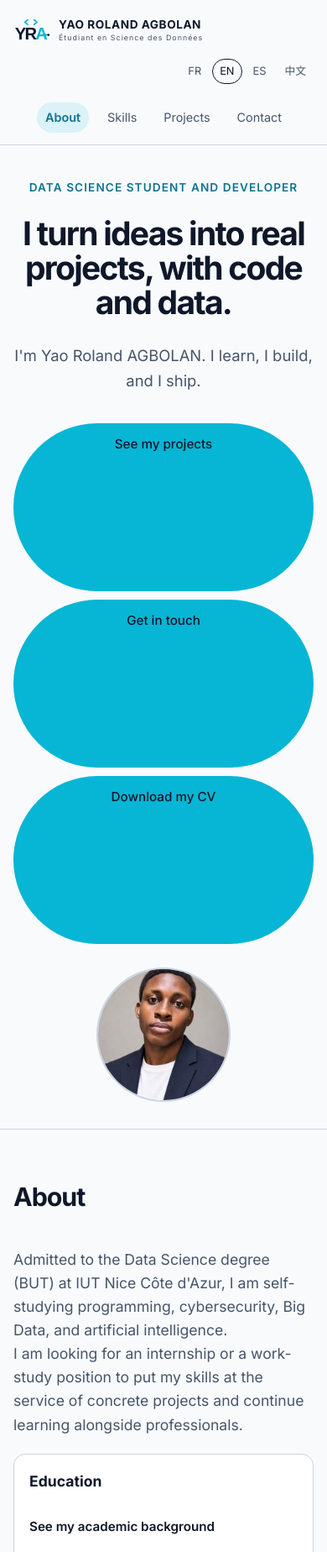
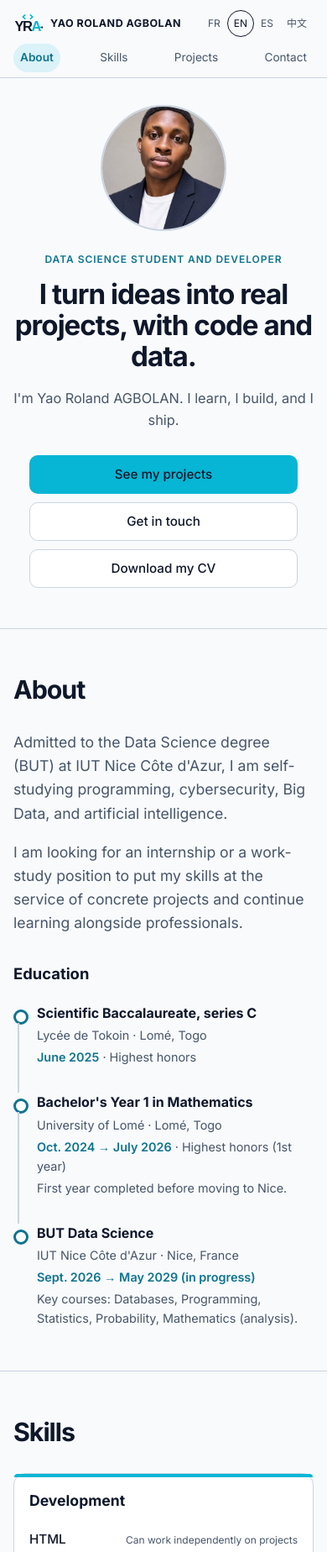
Before and after one commit to AnonymaxxL/portfolio, a plain HTML site: page index.html in a window 390 px wide. Shown: the top 1848 px of the page at 84% size. Drawn offline with Linux system fonts and the light colour scheme.

Commit message:
Corrige l'affichage mobile, ordonne le parcours et harmonise les boutons
Co-Authored-By: Claude Sonnet 5.5 <noreply@anthropic.com>
Claude-Session: https://claude.ai/code/session_01AUNzejKFxL1HRXsenQRm99

```diff
--- a/index.html
+++ b/index.html
@@ -71,8 +71,8 @@
         <p class="lead" data-i18n="hero_text">Je m'appelle Yao Roland AGBOLAN. J'apprends, je construis et je publie.</p>
         <div class="actions hero-actions">
           <a class="btn btn-primary" href="#projects" data-i18n="hero_cta">Voir mes projets</a>
-          <a class="btn btn-primary" href="#contact" data-i18n="hero_cta2">Me contacter</a>
-          <a class="btn btn-primary" href="cv.pdf.jpeg" data-i18n="hero_cv">Télécharger mon CV</a>
+          <a class="btn btn-ghost" href="#contact" data-i18n="hero_cta2">Me contacter</a>
+          <a class="btn btn-ghost" href="cv.pdf.jpeg" download="CV-Yao-Roland-AGBOLAN.jpeg" data-i18n="hero_cv">Télécharger mon CV</a>
         </div>
       </div>
       <div class="hero-image">
@@ -87,30 +87,27 @@
           <p data-i18n="about_text">Admis en BUT Science des Données à l'IUT Nice Côte d'Azur, je me forme en autodidacte à la programmation, à la cybersécurité, au Big Data et à l'intelligence artificielle.</p>
           <p data-i18n="about_text2">Je recherche un stage ou une alternance pour mettre mes compétences au service de projets concrets et continuer à apprendre aux côtés de professionnels.</p>
         </div>
-        <div class="education-card">
+        <div class="education">
           <h3 data-i18n="education_title">Éducation</h3>
-          <details class="education-accordion">
-            <summary class="education-summary" data-i18n="edu_see_more">Voir mon parcours scolaire</summary>
-            <div class="education-body">
-              <div class="education-item">
+          <ol class="timeline">
+          <li class="education-item">
+            <h4 data-i18n="edu_bac">Baccalauréat Scientifique, série C</h4>
+            <p><span data-i18n="edu_bac_school">Lycée de Tokoin</span> · <span data-i18n="edu_bac_location">Lomé, Togo</span></p>
+            <p><span class="edu-date" data-i18n="edu_bac_date">Juin 2025</span> · <span data-i18n="edu_bac_mention">Mention Très bien</span></p>
+          </li>
+          <li class="education-item">
+            <h4 data-i18n="edu_license">Licence 1 en Mathématiques</h4>
+            <p><span data-i18n="edu_license_school">Université de Lomé</span> · <span data-i18n="edu_license_location">Lomé, Togo</span></p>
+            <p><span class="edu-date" data-i18n="edu_license_date">Oct. 2024 → Juil. 2026</span> · <span data-i18n="edu_license_mention">Mention Très bien (1ère année)</span></p>
+            <p data-i18n="edu_license_note">Première année effectuée avant mon arrivée à Nice.</p>
+          </li>
+          <li class="education-item">
             <h4 data-i18n="edu_degree">BUT Science des Données</h4>
             <p><span data-i18n="edu_school">IUT Nice Côte d'Azur</span> · <span data-i18n="edu_location">Nice, France</span></p>
             <p><span class="edu-date" data-i18n="edu_date_current">Sept. 2026 → Mai 2029 (en cours)</span></p>
             <p data-i18n="edu_courses">Cours clés : Bases de données, Programmation, Statistiques, Probabilités, Mathématiques (analyse).</p>
-              </div>
-              <div class="education-item edu-divider">
-                <h4 data-i18n="edu_bac">Baccalauréat Scientifique, série C</h4>
-                <p><span data-i18n="edu_bac_school">Lycée de Tokoin</span> · <span data-i18n="edu_bac_location">Lomé, Togo</span></p>
-                <p><span class="edu-date" data-i18n="edu_bac_date">Juin 2025</span> · <span data-i18n="edu_bac_mention">Mention Très bien</span></p>
-              </div>
-              <div class="education-item">
-                <h4 data-i18n="edu_license">Licence 1 en Mathématiques</h4>
-                <p><span data-i18n="edu_license_school">Université de Lomé</span> · <span data-i18n="edu_license_location">Lomé, Togo</span></p>
-                <p><span class="edu-date" data-i18n="edu_license_date">Oct. 2024 → Juil. 2026</span> · <span data-i18n="edu_license_mention">Mention Très bien (1ère année)</span></p>
-                <p data-i18n="edu_license_note">Première année effectuée avant mon arrivée à Nice.</p>
-              </div>
-            </div>
-          </details>
+          </li>
+          </ol>
         </div>
       </div>
     </section>
@@ -256,7 +253,7 @@
           <p class="tags" data-i18n="p1_skills">Python · FastAPI · React · TypeScript · PostgreSQL · PWA · Sécurité · RGPD</p>
           <div class="project-links">
             <a class="btn btn-ghost project-link" href="https://github.com/AnonymaxxL/joxial-pwa" target="_blank" rel="noopener noreferrer" data-i18n="p1_link_code">Voir le code Joxial</a>
-            <a class="btn btn-ghost project-link disabled" href="#" data-i18n="p1_link_demo">Démo bientôt disponible</a>
+            <span class="btn btn-ghost project-link disabled" data-i18n="p1_link_demo">Démo bientôt disponible</span>
           </div>
         </article>
 
@@ -276,8 +273,8 @@
           </details>
           <p class="tags" data-i18n="p2_skills">Python · HTML · CSS · JavaScript</p>
           <div class="project-links">
-            <a class="btn btn-ghost project-link disabled" href="#" data-i18n="p2_link_code">Code bientôt disponible</a>
-            <a class="btn btn-ghost project-link disabled" href="#" data-i18n="p2_link_demo">Démo bientôt disponible</a>
+            <span class="btn btn-ghost project-link disabled" data-i18n="p2_link_code">Code bientôt disponible</span>
+            <span class="btn btn-ghost project-link disabled" data-i18n="p2_link_demo">Démo bientôt disponible</span>
           </div>
         </article>
 
@@ -297,8 +294,8 @@
           </details>
           <p class="tags" data-i18n="p3_skills">HTML · CSS · JavaScript · Python</p>
           <div class="project-links">
-            <a class="btn btn-ghost project-link disabled" href="#" data-i18n="p3_link_code">Code bientôt disponible</a>
-            <a class="btn btn-ghost project-link disabled" href="#" data-i18n="p3_link_demo">Démo bientôt disponible</a>
+            <span class="btn btn-ghost project-link disabled" data-i18n="p3_link_code">Code bientôt disponible</span>
+            <span class="btn btn-ghost project-link disabled" data-i18n="p3_link_demo">Démo bientôt disponible</span>
           </div>
         </article>
 
@@ -338,10 +335,12 @@
             <p class="form-note" data-i18n="form_privacy">Les informations saisies sont transmises à Formspree pour que je puisse recevoir ton message. N’envoie pas d’informations sensibles.</p>
           </form>
         </details>
+        <div class="contact-links">
           <a class="btn btn-ghost" href="https://github.com/AnonymaxxL" target="_blank" rel="noopener noreferrer">GitHub</a>
           <a class="btn btn-ghost" href="https://www.linkedin.com/in/landro-agbolan-50a87044b/" target="_blank" rel="noopener noreferrer">LinkedIn</a>
           <a class="btn btn-ghost" href="https://www.youtube.com/@anonymaxxl" target="_blank" rel="noopener noreferrer">YouTube</a>
           <a class="btn btn-ghost" href="tel:+33746106357"><span data-i18n="contact_phone_label">Téléphone</span> : 07 46 10 63 57</a>
+        </div>
         <p class="contact-location"><span data-i18n="contact_location_label">Ville</span> : Nice, France</p>
       </div>
     </section>
--- a/style.css
+++ b/style.css
@@ -77,7 +77,6 @@ a:focus-visible, button:focus-visible, summary:focus-visible {
 /* Hero */
 .hero {
   padding: clamp(72px, 14vw, 160px) var(--gutter) clamp(56px, 9vw, 110px);
-  max-width: 1100px;
 }
 .kicker {
   font-size: 0.85rem; letter-spacing: 0.08em; text-transform: uppercase;
@@ -94,7 +93,8 @@ a:focus-visible, button:focus-visible, summary:focus-visible {
 .actions { display: flex; flex-wrap: wrap; gap: 12px; margin-top: 36px; }
 
 .btn {
-  display: inline-block; padding: 13px 24px; border-radius: 999px;
+  display: inline-flex; align-items: center; justify-content: center; text-align: center;
+  min-height: 44px; padding: 10px 20px; border: 1px solid transparent; border-radius: 10px;
   max-width: 100%; overflow-wrap: anywhere;
   font-weight: 500; font-size: 0.95rem; font-family: inherit; line-height: inherit;
   transition: transform .15s, background .15s;
@@ -103,7 +103,8 @@ a:focus-visible, button:focus-visible, summary:focus-visible {
 .btn:disabled { cursor: not-allowed; }
 .btn-primary { background: var(--accent); color: var(--ink); }
 .btn-primary:hover { background: #22D3EE; }
-.btn-ghost { border: 1px solid var(--ink); background: transparent; }
+.btn-ghost { border-color: var(--line); background: var(--surface); }
+.btn-ghost:not(.disabled):hover { border-color: var(--ink); }
 .btn-ghost:disabled { border-color: var(--line); color: var(--muted); }
 
 /* Sections */
@@ -121,7 +122,7 @@ a:focus-visible, button:focus-visible, summary:focus-visible {
 }
 .reveal-enabled .reveal-on-scroll.is-visible { opacity: 1; transform: translateY(0); }
 
-.grid { display: grid; grid-template-columns: repeat(auto-fit, minmax(min(100%, 280px), 1fr)); gap: 24px; }
+.grid { align-items: stretch; display: grid; grid-template-columns: repeat(auto-fit, minmax(min(100%, 280px), 1fr)); gap: 24px; }
 .card {
   background: var(--surface); border: 1px solid var(--line);
   border-radius: var(--radius); padding: 28px;
@@ -190,7 +191,9 @@ a:focus-visible, button:focus-visible, summary:focus-visible {
 .form-field input:focus-visible, .form-field textarea:focus-visible {
   outline: 3px solid var(--accent-strong); outline-offset: 2px;
 }
-.form-submit { border: 0; cursor: pointer; font-family: inherit; }
+.form-submit { cursor: pointer; font-family: inherit; }
+.contact-links { display: flex; flex-wrap: wrap; gap: 12px; flex-basis: 100%; }
+.contact-location { flex-basis: 100%; }
 .form-note { margin-top: 14px; font-size: 0.85rem !important; }
 
 .site-footer {
@@ -320,57 +323,47 @@ a:focus-visible, button:focus-visible, summary:focus-visible {
   padding-top: 14px;
   border-top: 1px solid var(--line);
   display: flex;
-  gap: 10px;
+  flex-wrap: wrap;
+  gap: 8px;
 }
-.project-link { text-align: center; }
-.project-link.disabled { opacity: 0.5; cursor: not-allowed; }
+.project-link { flex: 1 1 170px; font-size: 0.85rem; padding: 8px 12px; }
+.project-link.disabled { border-style: dashed; background: transparent; color: var(--muted); cursor: default; }
+.btn.disabled:hover { transform: none; }
 
 /* Badge variants */
+.project-card .badge { align-self: flex-start; }
 .badge-wip { background: #CFFAFE; color: #0F172A; }
 .badge-done { background: #D1FAE5; color: #065F46; }
 .badge-upcoming { background: #FEF3C7; color: #92400E; }
 
-/* Education - clickable accordion */
+/* Parcours : frise chronologique */
 .about-grid {
   display: grid;
-  grid-template-columns: 1fr 320px;
-  gap: 32px;
+  grid-template-columns: minmax(0, 1fr) minmax(0, 1fr);
+  gap: clamp(32px, 5vw, 72px);
   align-items: start;
 }
-.education-card {
-  background: var(--surface);
-  border: 1px solid var(--line);
-  border-radius: var(--radius);
-  padding: 24px;
-  position: sticky;
-  top: 100px;
+.about-text p + p { margin-top: 18px; }
+.education h3 { margin-bottom: 20px; font-size: 1.15rem; }
+.timeline { list-style: none; }
+.education-item { position: relative; padding: 0 0 28px 28px; }
+.education-item::before {
+  content: ""; position: absolute; left: 0; top: 7px;
+  width: 12px; height: 12px; border-radius: 50%;
+  background: var(--surface); border: 3px solid var(--accent-strong);
 }
-.education-card h3 { margin-bottom: 16px; font-size: 1.1rem; }
-.education-accordion summary {
-  font-size: 0.95rem; font-weight: 600; color: var(--ink);
-  list-style: none; cursor: pointer; padding: 12px 0;
+.education-item::after {
+  content: ""; position: absolute; left: 5px; top: 23px; bottom: 0;
+  width: 2px; background: var(--line);
 }
-.education-accordion summary::-webkit-details-marker { display: none; }
-.education-accordion[open] summary { margin-bottom: 16px; }
-.education-body { display: flex; flex-direction: column; gap: 16px; }
-.education-item { padding: 12px 0; border-bottom: 1px solid var(--line); }
-.education-item:last-child { border-bottom: 0; }
-.education-item.edu-divider { border-top: 1px solid var(--line); margin-top: 8px; padding-top: 16px; }
-.education-item h4 { font-size: 1rem; margin-bottom: 4px; color: var(--ink); }
-.education-item p { margin: 3px 0; font-size: 0.9rem; color: var(--muted); }
-.edu-date { font-family: "Inter", sans-serif; font-size: 0.85rem; color: var(--accent-strong); font-weight: 500; }
+.education-item:last-child { padding-bottom: 0; }
+.education-item:last-child::after { display: none; }
+.education-item h4 { font-size: 1rem; line-height: 1.4; margin-bottom: 4px; }
+.about .education-item p { margin: 3px 0; font-size: 0.9rem; }
+.about .education-item .edu-date { color: var(--accent-strong); font-weight: 600; }
 
-/* Hero actions */
-.hero-actions {
-  display: flex;
-  gap: 12px;
-  flex-wrap: wrap;
-  justify-content: center;
-}
-.hero-actions .btn {
-  flex: 1 1 200px;
-  text-align: center;
-}
+/* Boutons du haut */
+.hero-actions .btn { min-width: 190px; }
 
 /* Skills - styled */
 .skills-grid {
@@ -399,7 +392,7 @@ a:focus-visible, button:focus-visible, summary:focus-visible {
 .skill-group h3 { margin-bottom: 20px; font-size: 1.1rem; display: flex; align-items: center; gap: 8px; }
 .skill-list { list-style: none; display: grid; gap: 14px; }
 .skill-list li {
-  display: flex; flex-direction: column; gap: 6px;
+  display: flex; flex-direction: column; align-items: stretch; gap: 6px;
   padding-bottom: 0; border-bottom: 0;
 }
 .skill-list li .skill-row {
@@ -423,45 +416,51 @@ a:focus-visible, button:focus-visible, summary:focus-visible {
 
 /* Mobile & Tablet */
 @media (max-width: 900px) {
-  .site-header { flex-wrap: wrap; gap: 12px; padding: 14px var(--gutter); }
-  .logo { gap: 10px; }
-  .logo img { width: 44px; height: 44px; }
-  .logo-copy strong { font-size: 0.85rem; }
-  .logo-copy small { font-size: 0.55rem; }
-  .nav {
-    order: 3; width: 100%; justify-content: center; gap: 8px 12px;
-    flex-wrap: wrap; margin-top: 10px;
-  }
-  .nav a { font-size: 0.9rem; padding: 6px 10px; }
-  .lang { margin-left: auto; }
+  section[id] { scroll-margin-top: 112px; }
+  .site-header { flex-wrap: wrap; gap: 6px 12px; padding: 10px var(--gutter) 6px; }
+  .logo { gap: 8px; }
+  .logo img { width: 36px; height: 36px; }
+  .logo-copy strong { font-size: 0.78rem; }
+  .logo-copy small { font-size: 0.62rem; letter-spacing: 0.04em; }
+  .nav { order: 3; width: 100%; justify-content: space-between; gap: 4px; }
+  .nav a { font-size: 0.85rem; padding: 6px 8px; white-space: nowrap; }
+  .lang { margin-left: auto; gap: 0; }
+  .lang button { padding: 5px 7px; font-size: 0.75rem; }
 
-  .hero { flex-direction: column; text-align: center; padding: clamp(48px, 10vw, 96px) var(--gutter) clamp(40px, 8vw, 80px); gap: 28px; }
-  .hero-content { order: 1; }
-  .hero-image { order: 2; flex: none; width: 100%; justify-content: center; }
-  .profile-photo { width: 180px; height: 180px; margin: 0 auto; }
-  .hero-actions { flex-direction: column; gap: 10px; }
-  .hero-actions .btn { width: 100%; text-align: center; }
+  .hero { flex-direction: column; text-align: center; padding: 32px var(--gutter) 48px; gap: 24px; }
+  .hero-content { order: 2; flex: none; width: 100%; min-width: 0; }
+  .hero-image { order: 1; flex: none; width: 100%; min-width: 0; }
+  .profile-photo { width: 150px; height: 150px; }
+  .kicker { font-size: 0.75rem; margin-bottom: 14px; }
+  .lead { margin: 18px auto 0; font-size: 1.02rem; }
+  .hero h1 { margin: 0 auto; }
+  .actions { margin-top: 28px; }
+  .hero-actions { flex-direction: column; align-items: center; gap: 10px; }
+  .hero-actions .btn { width: 100%; max-width: 320px; }
 
   .grid { grid-template-columns: 1fr; gap: 20px; }
   .card { padding: 24px; }
   .project-media { height: 150px; margin-bottom: 12px; }
   .step-image { max-height: 160px; }
 
-  .about-grid { grid-template-columns: 1fr; gap: 24px; }
-  .education-card { position: static; padding: 20px; }
-  .education-card h3 { font-size: 1.1rem; }
+  .about-grid { grid-template-columns: 1fr; gap: 32px; }
 
   .skills-grid { grid-template-columns: 1fr; gap: 20px; }
   .skill-group { padding: 22px; }
 
-  .contact-actions { flex-direction: column; gap: 14px; }
+  .contact-actions { flex-direction: column; align-items: stretch; gap: 12px; }
   .contact-disclosure { flex: 1 1 auto; width: 100%; }
   .contact-disclosure[open] { flex: 1 1 100%; max-width: 100%; }
   .contact-toggle { width: 100%; justify-content: space-between; }
   .contact-form { max-width: 100%; }
+  .contact-toggle { font-size: 0.85rem; padding-inline: 16px; }
+  .contact-links { display: grid; grid-template-columns: repeat(3, minmax(0, 1fr)); gap: 10px; flex-basis: auto; }
+  .contact-links .btn { padding-inline: 8px; font-size: 0.85rem; }
+  .contact-links a:last-child { grid-column: 1 / -1; }
+  .contact-location { flex-basis: auto; text-align: center; }
 
   .project-links { flex-direction: column; gap: 8px; }
-  .project-link { width: 100%; }
+  .project-link { flex: none; width: 100%; }
 
   .tags { font-size: 0.75rem; padding-top: 10px; }
   .step-caption { font-size: 0.85rem; }
@@ -469,20 +468,36 @@ a:focus-visible, button:focus-visible, summary:focus-visible {
 
 @media (max-width: 480px) {
   :root { --gutter: clamp(16px, 4vw, 32px); }
-  .hero h1 { font-size: clamp(1.8rem, 10vw, 2.6rem); }
-  .hero { padding: clamp(40px, 8vw, 80px) var(--gutter) clamp(32px, 6vw, 64px); }
-  .profile-photo { width: 160px; height: 160px; }
+  .hero h1 { font-size: clamp(1.75rem, 8.5vw, 2.4rem); line-height: 1.12; letter-spacing: -0.03em; }
+  .logo-copy small { display: none; }
+  .section { padding: 48px var(--gutter); }
+  .section h2 { margin-bottom: 24px; }
   .card { padding: 20px; }
   .project-media { height: 140px; }
   .step-image { max-height: 140px; }
-  .about-grid { gap: 20px; }
-  .education-card { padding: 18px; }
   .skill-group { padding: 18px; }
-  .skill-list li .skill-row { flex-direction: column; align-items: flex-start; gap: 4px; }
-  .skill-level { text-align: left; margin-top: 2px; }
-  .contact-actions { gap: 12px; }
   .form-field { margin-bottom: 16px; }
   .site-footer { padding: 24px var(--gutter); font-size: 0.8rem; }
+}
+
+/* Contenu centré sur grand écran */
+@media (min-width: 901px) {
+  .site-header, .hero, .section, .site-footer { padding-inline: max(var(--gutter), calc((100% - 1160px) / 2)); }
+  .hero { justify-content: space-between; padding-block: clamp(64px, 8vw, 112px); }
+  .hero h1 { font-size: clamp(2.8rem, 5vw, 4.2rem); }
+  .profile-photo { width: 300px; height: 300px; }
+  .projects .grid { grid-template-columns: repeat(2, minmax(0, 1fr)); }
+  .project-media { height: 240px; }
+}
+
+@media (max-width: 360px) {
+  .logo img { width: 28px; height: 28px; }
+  .logo-copy strong { font-size: 0.66rem; letter-spacing: 0; }
+  .lang button { padding: 4px 4px; font-size: 0.7rem; }
+  .nav { gap: 0; }
+  .nav a { font-size: 0.74rem; padding: 6px 3px; }
+  .contact-toggle { font-size: 0.78rem; padding-inline: 10px; }
+  .contact-links { grid-template-columns: 1fr; }
 }
 
 @media (prefers-reduced-motion: reduce) {
--- a/translations.js
+++ b/translations.js
@@ -76,7 +76,6 @@ const translations = {
     edu_school: "IUT Nice Côte d'Azur",
     edu_location: "Nice, France",
     edu_status: "En cours",
-    edu_see_more: "Voir mon parcours scolaire",
     edu_date_current: "Sept. 2026 → Mai 2029 (en cours)",
     edu_courses: "Cours clés : Bases de données, Programmation, Statistiques, Probabilités, Mathématiques (analyse).",
     edu_bac: "Baccalauréat Scientifique, série C",
@@ -180,7 +179,6 @@ const translations = {
     edu_school: "IUT Nice Côte d'Azur",
     edu_location: "Nice, France",
     edu_status: "In progress",
-    edu_see_more: "See my academic background",
     edu_date_current: "Sept. 2026 → May 2029 (in progress)",
     edu_courses: "Key courses: Databases, Programming, Statistics, Probability, Mathematics (analysis).",
     edu_bac: "Scientific Baccalaureate, series C",
@@ -284,7 +282,6 @@ const translations = {
     edu_school: "IUT Nice Côte d'Azur",
     edu_location: "Nice, Francia",
     edu_status: "En curso",
-    edu_see_more: "Ver mi trayectoria académica",
     edu_date_current: "Sep. 2026 → May. 2029 (en curso)",
     edu_courses: "Cursos clave: Bases de datos, Programación, Estadística, Probabilidad, Matemáticas (análisis).",
     edu_bac: "Bachillerato Científico, serie C",
@@ -388,7 +385,6 @@ const translations = {
     edu_school: "IUT Nice Côte d'Azur",
     edu_location: "法国尼斯",
     edu_status: "进行中",
-    edu_see_more: "查看我的教育背景",
     edu_date_current: "2026年9月 → 2029年5月（进行中）",
     edu_courses: "核心课程：数据库、编程、统计学、概率论、数学分析。",
     edu_bac: "科学类高中文凭，C 系列",
```
Also changed, not shown: 404.html (+1 -1 lines). Lines whose indentation alone changed are shown as unchanged.
